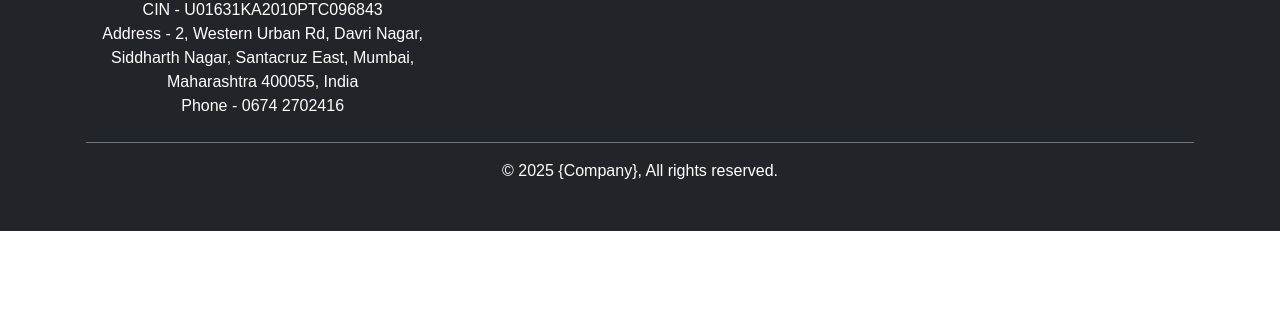
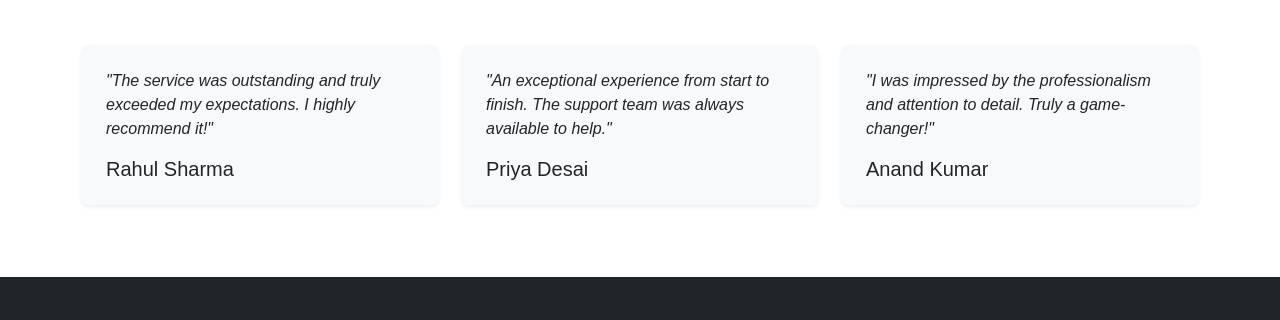
Before and after one commit to ervinjahic65/MD3, a plain HTML site: page index.html in a window 1280 px wide. Shown: the part 2852-3172 px from the top of the page. Before the commit the page ends 3083 px from the top, so only its background shows below. Drawn offline with Linux system fonts and the light colour scheme.

Commit message:
add testimonials

```diff
--- a/index.html
+++ b/index.html
@@ -280,6 +280,34 @@
       </div>
     </section>
 
+    <!-- Testimonial Section -->
+    <section class="testimonials-section py-5">
+        <div class="container">
+        <h2 class="text-center mb-5">Testimonials</h2>
+        <div class="row">
+            <div class="col-md-4 mb-4">
+            <div class="p-4 bg-light rounded shadow-sm">
+                <p class="mb-3 fst-italic">"The service was outstanding and truly exceeded my expectations. I highly recommend it!"</p>
+                <h5 class="mb-0">Rahul Sharma</h5>
+            </div>
+            </div>
+            <div class="col-md-4 mb-4">
+            <div class="p-4 bg-light rounded shadow-sm">
+                <p class="mb-3 fst-italic">"An exceptional experience from start to finish. The support team was always available to help."</p>
+                <h5 class="mb-0">Priya Desai</h5>
+            </div>
+            </div>
+            <div class="col-md-4 mb-4">
+            <div class="p-4 bg-light rounded shadow-sm">
+                <p class="mb-3 fst-italic">"I was impressed by the professionalism and attention to detail. Truly a game-changer!"</p>
+                <h5 class="mb-0">Anand Kumar</h5>
+            </div>
+            </div>
+        </div>
+        </div>
+    </section>
+
+
     <!-- Footer (Optional) -->
     <footer class="bg-dark text-white py-5">
         <div class="container px-3">
```
